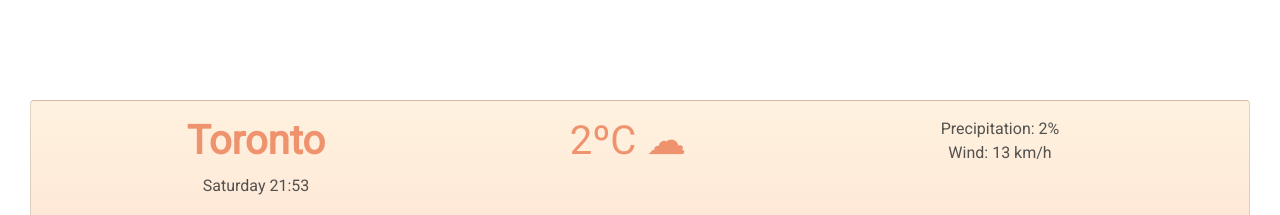
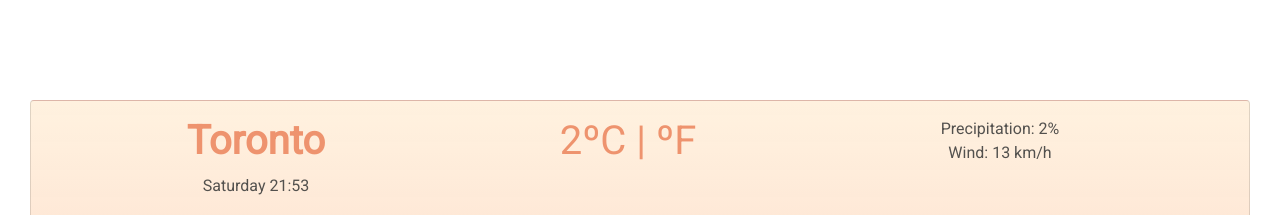
Before and after one commit to rsibbs/GIT-Homework, a website built with Parcel: page index.html in a window 1280 px wide. Shown: the top 215 px of the page. Built offline with nearby package versions, Linux system fonts and the light colour scheme.

Commit message:
Created celsius & fahrenheit options

```diff
--- a/index.html
+++ b/index.html
@@ -30,7 +30,7 @@
                             <p3 id="current-date"> Sunday <br /> 4:00 pm </p3>
                         </div>
                         <div class="col-4">
-                            <h1 id="main-temp"> 2ºC ☁ </h1>
+                            <h1 id="main-temp"> 2ºC | ºF </h1> <br />
                         </div>
                         <div class="col-4">
                             <p> Precipitation: 2% <br /> Wind: 13 km/h </p>
```
